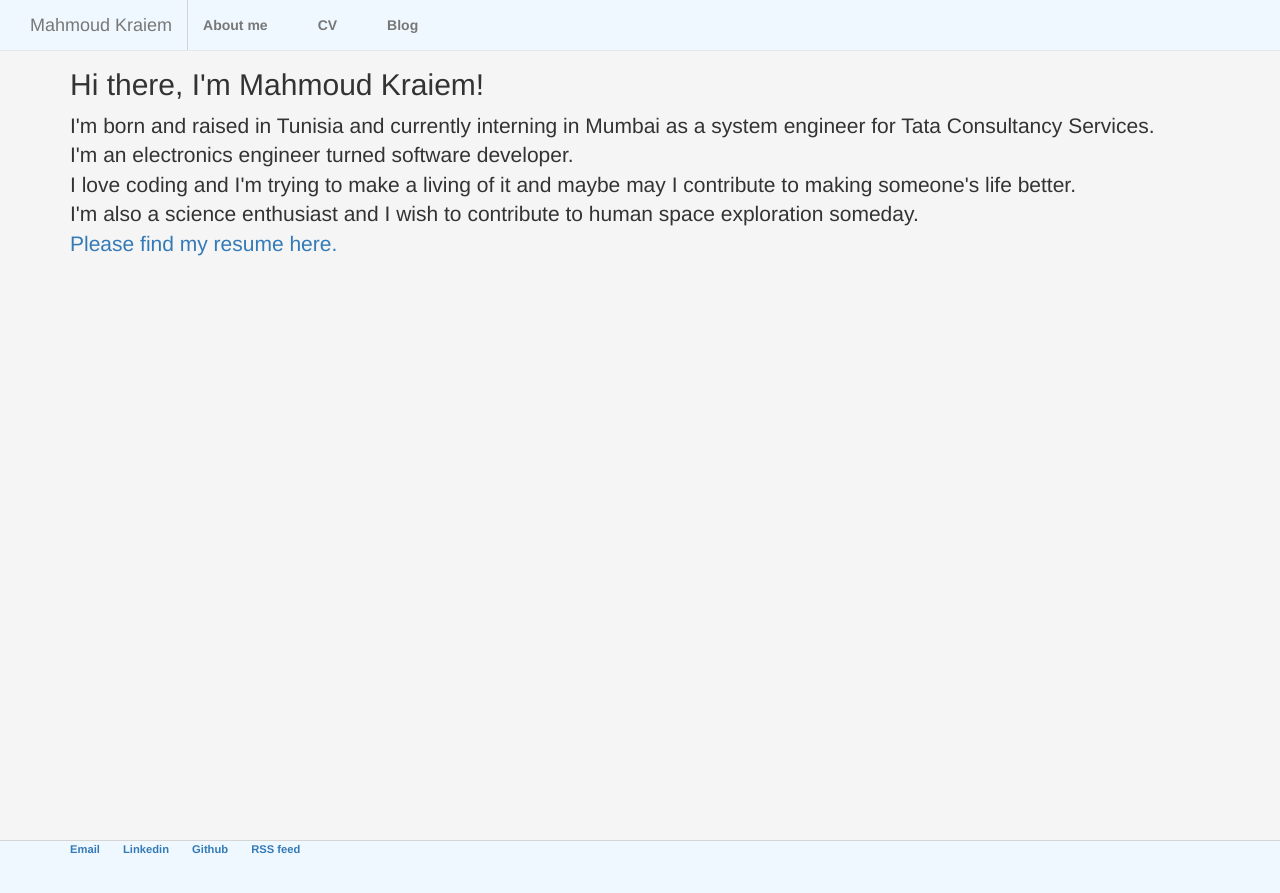
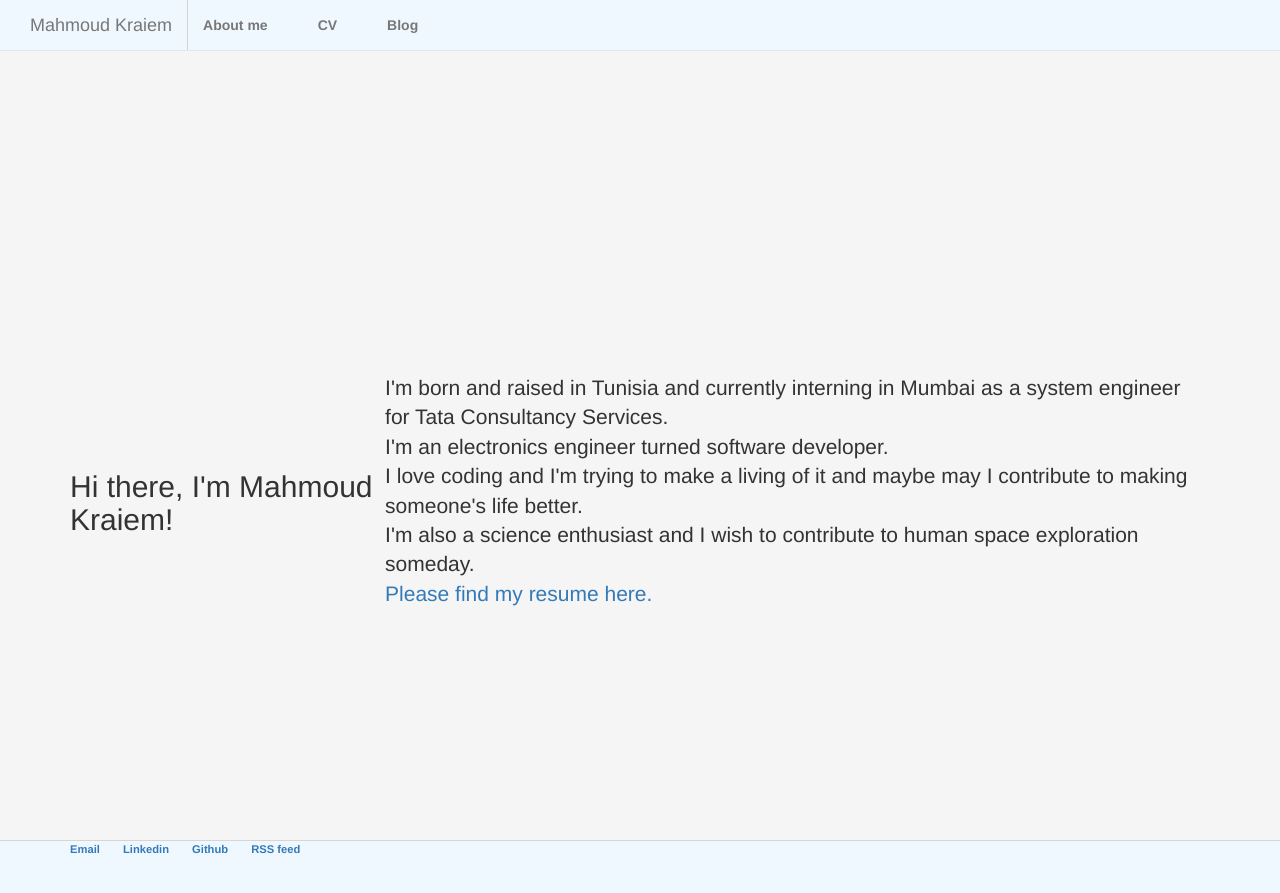
Before and after one commit to breebchi/breebchi.github.io, a Jekyll site: the page built from about/index.html, in a window 1280 px wide and 900 px high. Shown: the top 893 px of the window. Built offline with Jekyll 4.4.1, drawn with Linux system fonts in a browser that asks for light colours; nearby versions of some CDN libraries.

Commit message:
Update index.html

```diff
--- a/about/index.html
+++ b/about/index.html
@@ -3,7 +3,7 @@ layout: default
 title: About Mahmoud Kraiem
 ---
 	<div class="blurb">
-		<div class="section full-page" >
+		<div class="section full-page vertical-center" >
 
 				<h2>Hi there, I'm Mahmoud Kraiem!</h2>
 				<p>I'm born and raised in Tunisia and currently interning in Mumbai as a system engineer for Tata Consultancy Services.<br>
@@ -12,7 +12,7 @@ title: About Mahmoud Kraiem
 				I'm also a science enthusiast and I wish to contribute to human space exploration someday.<br>
 				<a href="#cv">Please find my resume here.</a></p>
 		</div>
-		<div class="section full-page" id="cv">
+		<div class="section full-page vertical-center" id="cv">
 				<div class="set-margin set-box-shadow center-block-horiz" id="Iframe-Master-CC-and-Rs">
 					<div class="responsive-wrapper responsive-wrapper-wxh-572x612" style="-webkit-overflow-scrolling: touch; overflow: auto;">
 						<iframe src="https://drive.google.com/file/d/0B6JldOI3g73aTEpoSG5pazhFZlE/preview">
```
